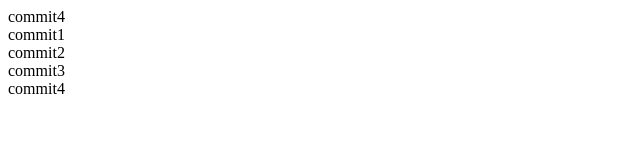
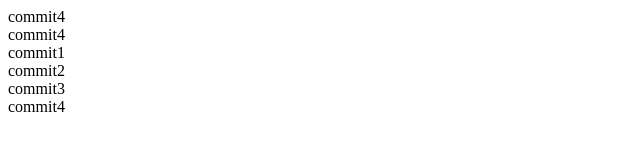
Before and after one commit to Akimba-png/git__deep-dive, a plain HTML site: page index.html in a window 1280 px wide. Shown: the full height of the page, 0-640 px from the left. Drawn offline with Linux system fonts and the light colour scheme.

Commit message:
add new data to master

```diff
--- a/index.html
+++ b/index.html
@@ -7,6 +7,7 @@
   </head>
   <body>
     <div class="commit5-master">commit4</div>
+    <div class="commit6-master">commit4</div>
     <div class="commit1">commit1</div>
     <div class="commit2">commit2</div>
     <div class="commit3">commit3</div>
```
